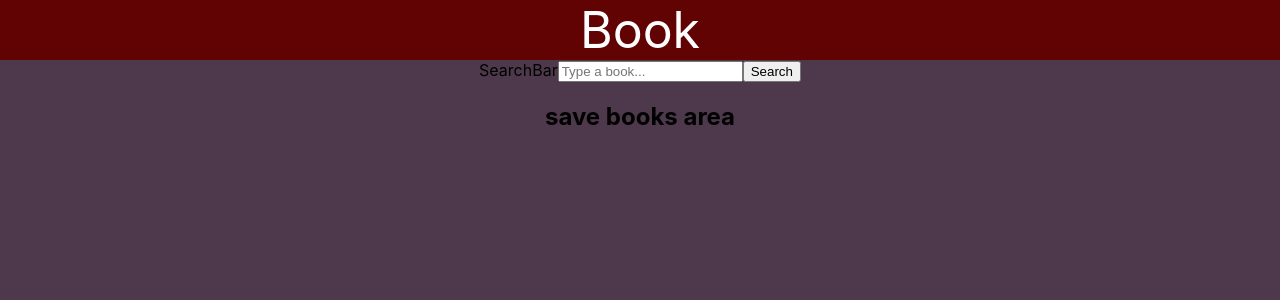
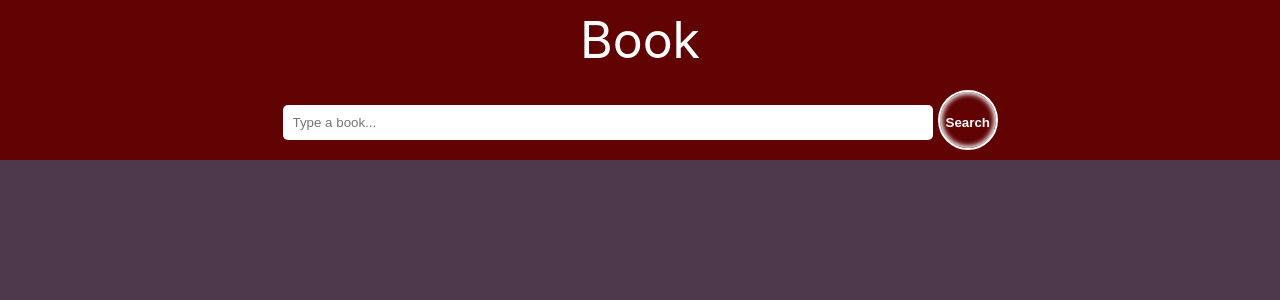
Before and after one commit to hodaya55/BooKeeper, a React (Create React App) app: page / in a window 1280 px wide. Shown: the top 300 px of the page. Built offline with nearby package versions, Linux system fonts and the light colour scheme.

Commit message:
add and change style

```diff
--- a/src/components/App.css
+++ b/src/components/App.css
@@ -4,18 +4,71 @@
 }
 
 .App-header {
-  /* background-color: #282c34; */
   display: flex;
   flex-direction: column;
   align-items: center;
-  /* justify-content: center; */
   font-size: 50px;
   color: white;
   background-color: rgb(97, 3, 3);
+  line-height: 80px;
+}
+
+.fixed-serach {
+  width: 100%;
+  position: fixed;
+  z-index: 200;
+}
+
+.serach-book-bar {
+  /* margin: 20px; */
+  padding: 10px;
+  background-color: rgb(97, 3, 3);
+  margin: 0 auto;
+}
+
+.input-serach {
+  /* line-height: 58px; */
+  width: 50%;
+  border: none;
+  border-radius: 5px;
+  padding: 10px;
+  margin-right: 5px;
+}
+
+.btn-serach {
+  background: rgb(97, 3, 3);
+  color: white;
+  height: 60px;
+  width: 60px;
+  border-radius: 50%;
+  line-height: 60px;
+  cursor: pointer;
+  text-align: center;
+  border: 2px solid white;
+  font-weight: bolder;
+  box-shadow: inset 0 0 5px 2px white;
+}
+
+.btn-serach:hover {
+  background: white;
+  color: rgb(97, 3, 3);
+  font-weight: bolder;
 }
 
 .book-list-result {
-  margin: 25px 90px;
+  /* margin: 25px 90px; */
+  /* position: absolute; */
+  position: inherit;
+  display: flex;
+  justify-content: center;
+  justify-items: center;
+  flex-wrap: wrap;
+  box-sizing: border-box;
+  padding-top: 165px;
+}
+
+.book-save-list-result {
+  position: absolute;
   display: flex;
   justify-content: center;
   justify-items: center;
@@ -34,6 +87,34 @@
   display: flex;
   height: 250px;
   /* box-sizing: border-box; */
+  -webkit-animation: swirl-in-fwd 0.8s ease-out both;
+  animation: swirl-in-fwd 0.8s ease-out both;
+}
+
+@-webkit-keyframes swirl-in-fwd {
+  0% {
+    -webkit-transform: rotate(-540deg) scale(0);
+    transform: rotate(-540deg) scale(0);
+    opacity: 0;
+  }
+  100% {
+    -webkit-transform: rotate(0) scale(1);
+    transform: rotate(0) scale(1);
+    opacity: 1;
+  }
+}
+
+@keyframes swirl-in-fwd {
+  0% {
+    -webkit-transform: rotate(-540deg) scale(0);
+    transform: rotate(-540deg) scale(0);
+    opacity: 0;
+  }
+  100% {
+    -webkit-transform: rotate(0) scale(1);
+    transform: rotate(0) scale(1);
+    opacity: 1;
+  }
 }
 
 .save-book {
@@ -71,6 +152,7 @@
   font-size: 16px;
   padding: 12px 24px;
   /* border: none; */
+  border: 1px solid rgba(0, 0, 0, 0.59);
   cursor: pointer;
   border-radius: 5px;
 }
@@ -111,5 +193,6 @@
 
 .img-btn h4 {
   margin: 0 auto;
-  filter: contrast(0.1);
+  color: rgba(255, 255, 255, 0.761);
+  /* filter: contrast(0.6); */
 }
--- a/src/components/App.js
+++ b/src/components/App.js
@@ -19,7 +19,7 @@ class App extends Component {
 
   addBook = (book) => {
     if (this.state.addedBooks.includes(book)) {
-      alert('The book already in your saves books.')
+      alert('The book is already in your saves books.')
       return;
     }
 
@@ -32,12 +32,14 @@ class App extends Component {
   render() {
     return (
       <div className="App">
-        <header className="App-header">
-          Book
+        <div className="fixed-serach">
+          <header className="App-header">
+            Book
         </header>
-        <SearchBar updateSerachResult={this.updateSerachResult} />
+          <SearchBar updateSerachResult={this.updateSerachResult} />
+        </div>
         {this.state.booksResult.length > 0 && <BookListResult booksResult={this.state.booksResult} addBook={this.addBook} />}
-        <SaveBooks books={this.state.addedBooks} />
+        {this.state.addedBooks.length > 0 && <SaveBooks books={this.state.addedBooks} />}
       </div>
     );
   }
--- a/src/components/SaveBooks.js
+++ b/src/components/SaveBooks.js
@@ -3,10 +3,11 @@ import React from 'react'
 function SaveBooks(props) {
   return (
     <React.Fragment>
+      {/* <div className="save-area"> */}
       <h2>
         save books area
       </h2>
-      <div className="book-list-result">
+      <div className="book-save-list-result">
         {props.books.map(b =>
           <div className="book" key={b.id}>
             <div className="book-title">
@@ -22,6 +23,7 @@ function SaveBooks(props) {
           </div>
         )}
       </div>
+      {/* </div> */}
     </React.Fragment>
   )
 }
--- a/src/components/SearchBar.js
+++ b/src/components/SearchBar.js
@@ -49,10 +49,9 @@ export default class SearchBar extends Component {
 
   render() {
     return (
-      <div>
-        SearchBar
-        <input placeholder="Type a book..." value={this.state.input} onChange={this.onChangeInput} onKeyPress={this.onKey} />
-        <input type="button" value="Search" onClick={this.onSearchBtn} />
+      <div className="serach-book-bar">
+        <input className="input-serach" placeholder="Type a book..." value={this.state.input} onChange={this.onChangeInput} onKeyPress={this.onKey} />
+        <input className="btn-serach" type="button" value="Search" onClick={this.onSearchBtn} />
       </div>
     )
   }
```
